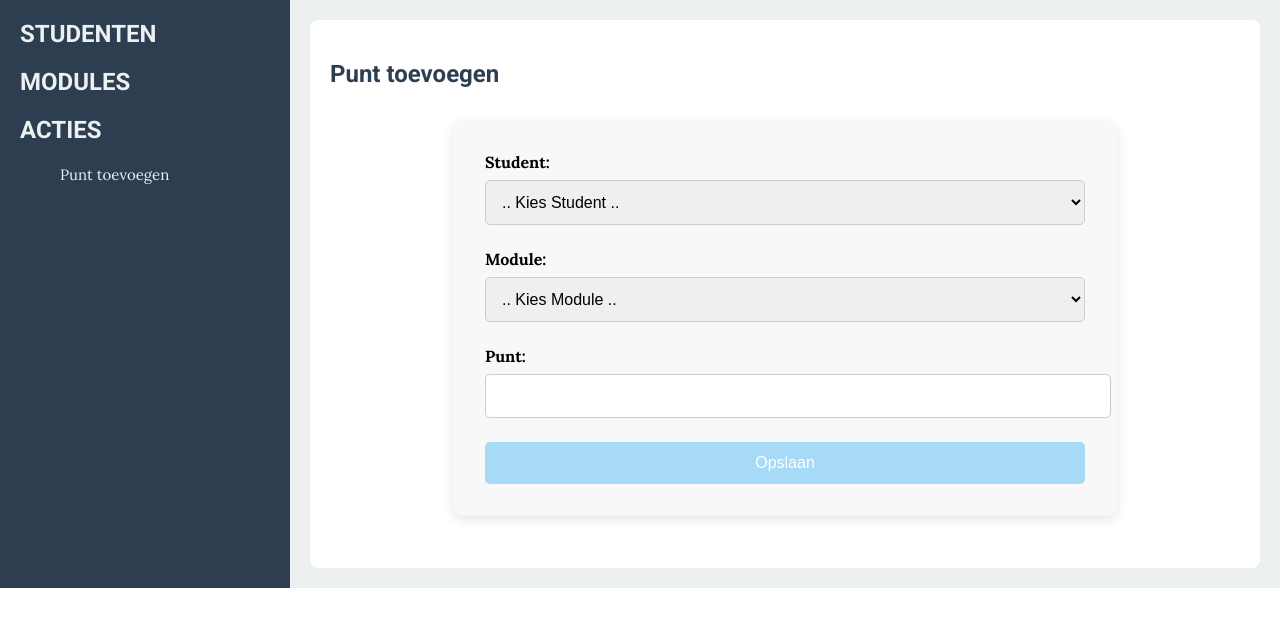
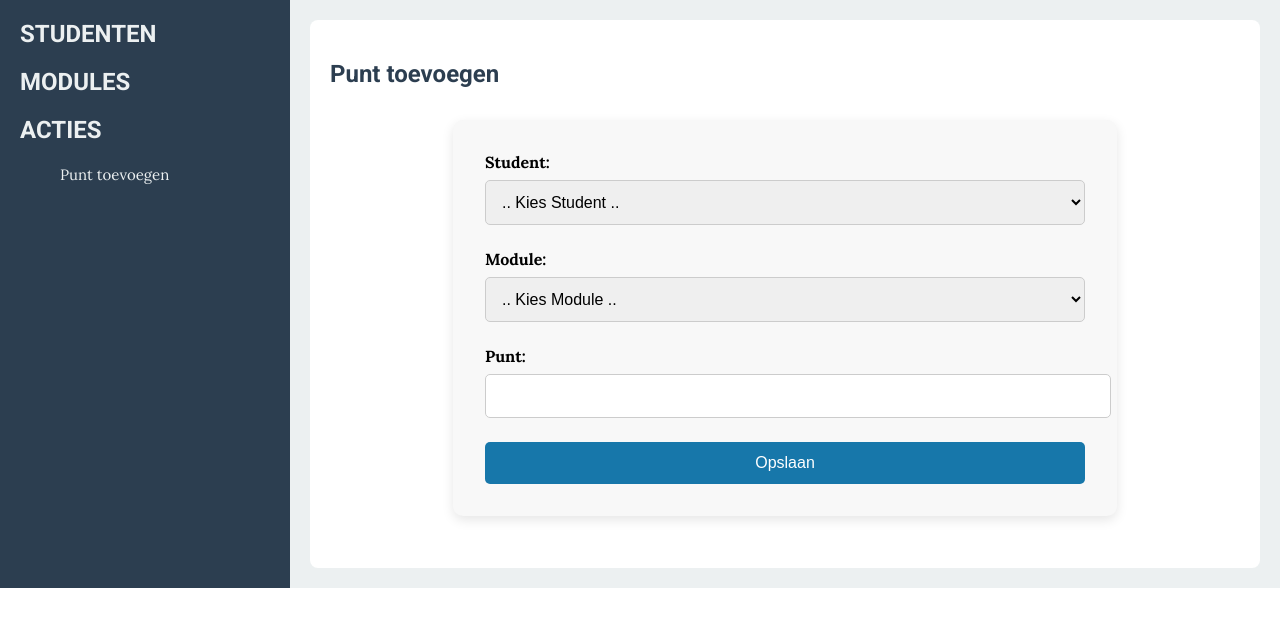
Before and after one commit to FatimaBartels/studentsystem_php, a PHP site: page /?form=addPunt in a window 1280 px wide, with the pointer over the restyled element. Shown: the top 627 px of the page. Run offline with PHP 8.4, Linux system fonts and the light colour scheme; data that the repository does not hold is empty.

Commit message:
btn hover color changed

```diff
--- a/css/style.css
+++ b/css/style.css
@@ -140,7 +140,7 @@ tbody > tr:nth-of-type(even) {
 }
 
 .btn:hover {
-  background-color: rgba(69, 181, 241, 0.463);
+  background-color: rgb(23, 119, 170);
 }
 
 .success-message {
```
